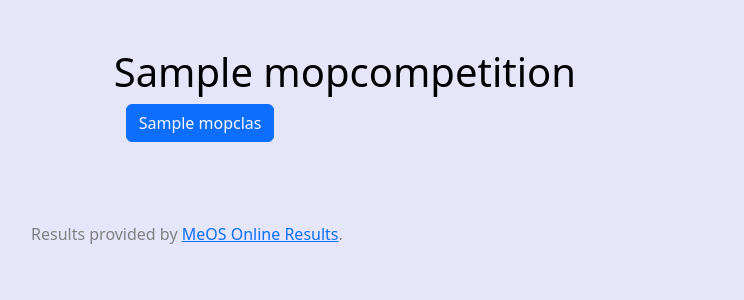
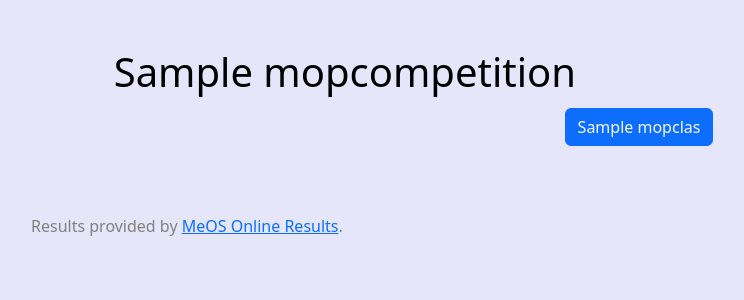
Before and after one commit to Jolatomme/MeOSDjango, a Django app: page /1/ in a window 1280 px wide. Shown: the part 76-376 px from the top of the page, without its empty margins (1-745 px from the left). Run offline with Django 5.2, Linux system fonts and the light colour scheme; tables that the repository leaves empty hold one stand-in row (values such as "Sample post"); parts of the project's set-up code (start-up, migrations or seed data) failed here and were passed over; some libraries are stand-ins or nearby versions.

Commit message:
templates modifications
modifications for relay and to hide empty value
some style in categoryListComponent

```diff
--- a/templates/categoryListComponent.html
+++ b/templates/categoryListComponent.html
@@ -1,19 +1,17 @@
 
-<div class="container mb-3">
-<div class="row gy-3">
+<div class="d-flex justify-content-center align-content-stretch flex-grow-1 flex-wrap">
 	{% for catid, catname, listlegs in categories %}
-		<div class="col">
+		<div class="p-1">
 			<a class="btn btn-primary link-light"
 			   href="{% url 'results:catDet' comp_id=competition.cid cls_id=catid %}">{{ catname }}</a>
 		</div><!-- /.col-sm -->
 		{% if listlegs|length > 1 %}
 			{% for legNum in listlegs %}
-		<div class="col">
+		<div class="p-1">
 			<a class="btn btn-primary link-light"
 			   href="{% url 'results:catDet' comp_id=competition.cid cls_id=catid %}?leg={{ legNum }}">{{ catname }} - {{ legNum }}</a>
 		</div><!-- /.col-sm -->
 			{% endfor %}
 		{% endif %}
 	{% endfor %}
-</div><!-- /.row -->
 </div><!-- /.container -->
```
Also changed, not shown: templates/catDetail.html (+7 -7 lines).
